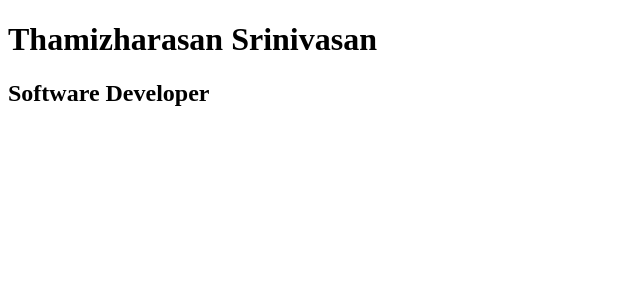
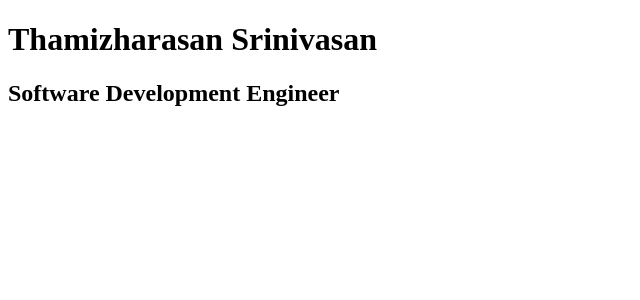
Before and after one commit to srinithamizh/thamizharasan-srinivasan, an Angular app: page / in a window 1280 px wide. Shown: the top 300 px of the page, without its empty margins (0-640 px from the left). Built offline with nearby package versions, Linux system fonts and the light colour scheme.

Commit message:
portfolio initiated

```diff
--- a/angular.json
+++ b/angular.json
@@ -13,7 +13,7 @@
         "build": {
           "builder": "@angular-devkit/build-angular:browser",
           "options": {
-            "outputPath": "dist/thamizharasan-srinivasan",
+            "outputPath": "dist/",
             "index": "src/index.html",
             "main": "src/main.ts",
             "polyfills": "src/polyfills.ts",
--- a/src/app/app.component.ts
+++ b/src/app/app.component.ts
@@ -7,5 +7,5 @@ import { Component } from '@angular/core';
 })
 export class AppComponent {
   name = 'Thamizharasan Srinivasan';
-  designation = 'Software Developer';
+  designation = 'Software Development Engineer';
 }
```
